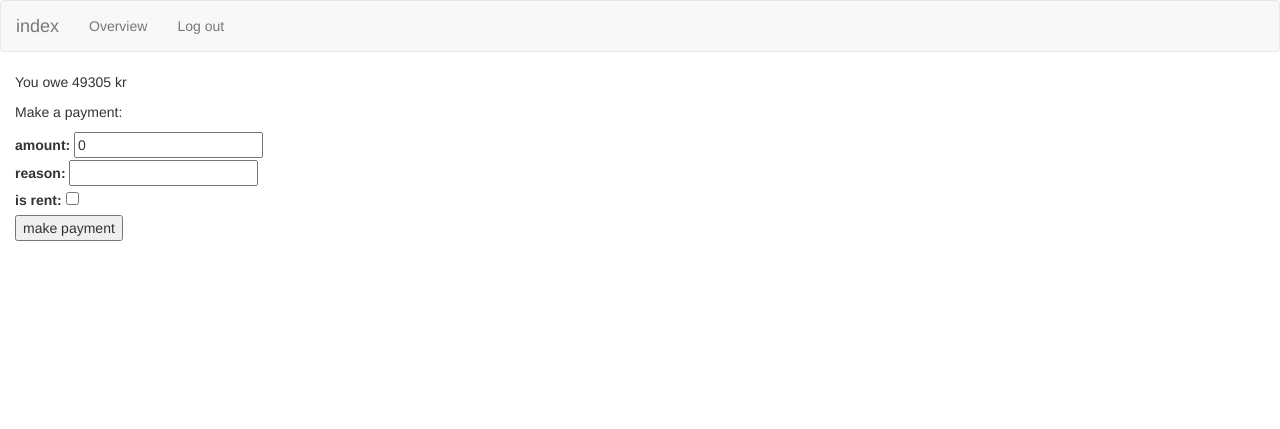
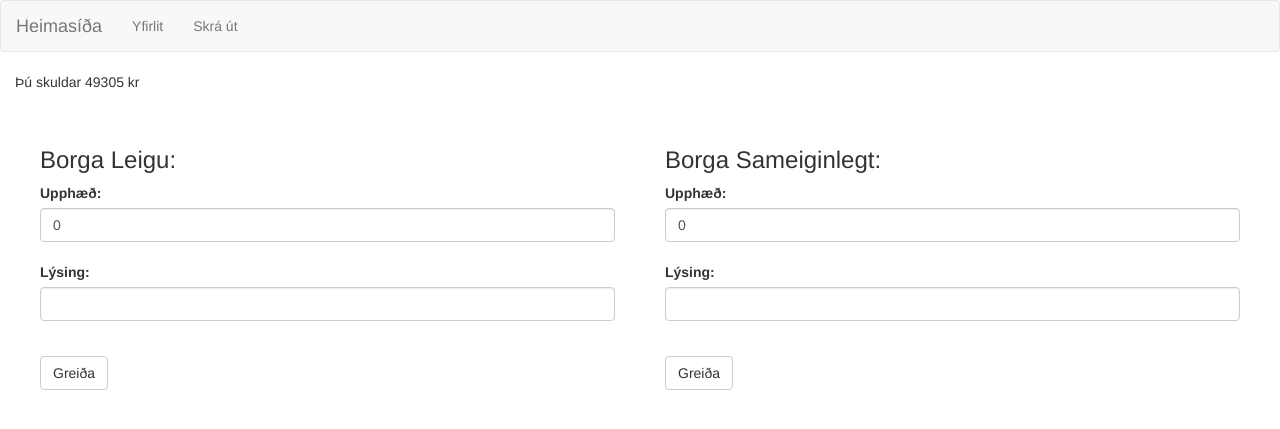
Before and after one commit to gardyna/kommuna, a Django app: page / in a window 1280 px wide. Shown: the top 429 px of the page. Run offline with Django 3.2, Linux system fonts and the light colour scheme; a user stored in the database is signed in; data comes from the database, SQL or seed files in the repository; data that the repository does not hold is empty; some libraries are stand-ins or nearby versions.

Commit message:
translation into icelandic along with style changes

```diff
--- a/kommunabokhald/templates/header.html
+++ b/kommunabokhald/templates/header.html
@@ -1,14 +1,14 @@
 <nav class="navbar navbar-default">
     <div class="container-fluid">
         <div class="navbar-header">
-            <a class="navbar-brand" href="/index">index</a>
+            <a class="navbar-brand" href="/index">Heimasíða</a>
         </div>
         <ul class="nav navbar-nav">
-          <li><a href="/overview">Overview</a></li>
+          <li><a href="/overview">Yfirlit</a></li>
           <li>{% if user.is_authenticated %}
-              <a href="{% url 'logout' %}">Log out</a>
+              <a href="{% url 'logout' %}">Skrá út</a>
           {% else %}
-              <a href="{% url 'login' %}">log in</a>
+              <a href="{% url 'login' %}">Skrá inn</a>
           {% endif %}</li>
         </ul>
     </div>
--- a/kommunabokhald/templates/kommunabokhald/index.html
+++ b/kommunabokhald/templates/kommunabokhald/index.html
@@ -2,24 +2,50 @@
 
 {% block content %}
 {% if user.is_authenticated %}
-    <p>You owe {{ user.get_total_debt_due }} kr</p>
+    <p>Þú skuldar {{ user.get_total_debt_due }} kr</p>
+    <div class="payments">
+        <div class="paymentForm">
+            <h3>Borga Leigu:</h3>
 
-    <p>Make a payment:</p>
-    <!-- for for payment -->
-    <form method="post" action="/payment/">
-        {% csrf_token %}
-        <label for="amount">amount:</label>
-        <input id="amount" type="number" name="amount" value="0" /> <br />
+            <!-- form for rent payments -->
+            <form method="post" action="/payment/">
+                {% csrf_token %}
+                <div class="form-group">
+                    <label for="amount">Upphæð:</label>
+                    <input class="form-control" id="amount" type="number" name="amount" value="0" /> <br />
 
-        <label for="reason">reason:</label>
-        <input id="reason" type="text" name="reason" /> <br />
+                    <label for="reason">Lýsing:</label>
+                    <input class="form-control" id="reason" type="text" name="reason" /> <br />
 
-        <label for="is_rent">is rent:</label>
-        <input id="is_rent" type="checkbox" name="is_rent" value="is_rent"> <br />
+                    <input type="hidden" name="is_rent" value="true" />
+                    <!--label for="is_rent">er leiga:</label>
+                    <input id="is_rent" type="checkbox" name="is_rent" value="is_rent"> <br /-->
+                </div>
+                <input class="btn btn-default" type="submit" value="Greiða"> <br />
+            </form>
+        </div>
 
-        <input type="submit" value="make payment"> <br />
-    </form>
+        <div class="paymentForm">
+            <h3>Borga Sameiginlegt:</h3>
+            <!-- form for communal payments -->
+            <form method="post" action="/payment/">
+                {% csrf_token %}
+                <div class="form-group">
+                    <label for="amount">Upphæð:</label>
+                    <input class="form-control" id="amount" type="number" name="amount" value="0" /> <br />
+
+                    <label for="reason">Lýsing:</label>
+                    <input class="form-control" id="reason" type="text" name="reason" /> <br />
+
+                    <input type="hidden" name="is_rent" value="" />
+                    <!--label for="is_rent">er leiga:</label>
+                    <input id="is_rent" type="checkbox" name="is_rent" value="is_rent"> <br /-->
+                </div>
+                <input class="btn btn-default" type="submit" value="Greiða"> <br />
+            </form>
+        </div>
+    </div>
 {% else %}
-    <a href="{% url 'login' %}">log in</a>
+    <a href="{% url 'login' %}">Skrá inn</a>
 {% endif %}
 {% endblock %}
--- a/static/css/defaults.css
+++ b/static/css/defaults.css
@@ -2,6 +2,18 @@ div.tables {
     display: flex;
     flex-direction: row;
     justify-content: center;
+}
+
+div.payments {
+    display: flex;
+    flex-direction: row;
+    justify-content: center;
+}
+
+.paymentForm {
+    flex: 1;
+    padding: 2%;
+    border: 1em;
 }
 
 .subTable {
```
Also changed, not shown: kommunabokhald/templates/kommunabokhald/overview.html (+11 -11 lines).
